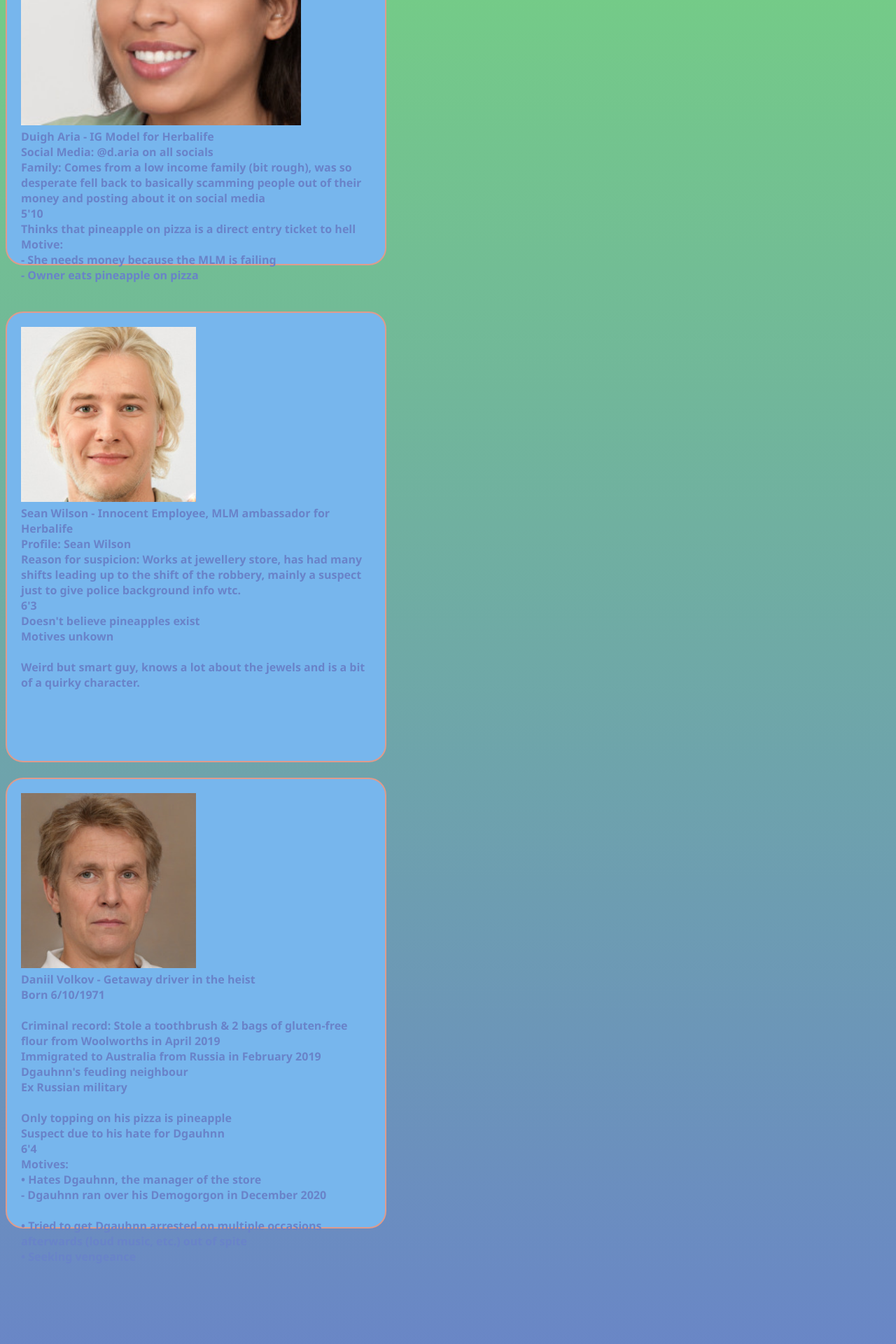
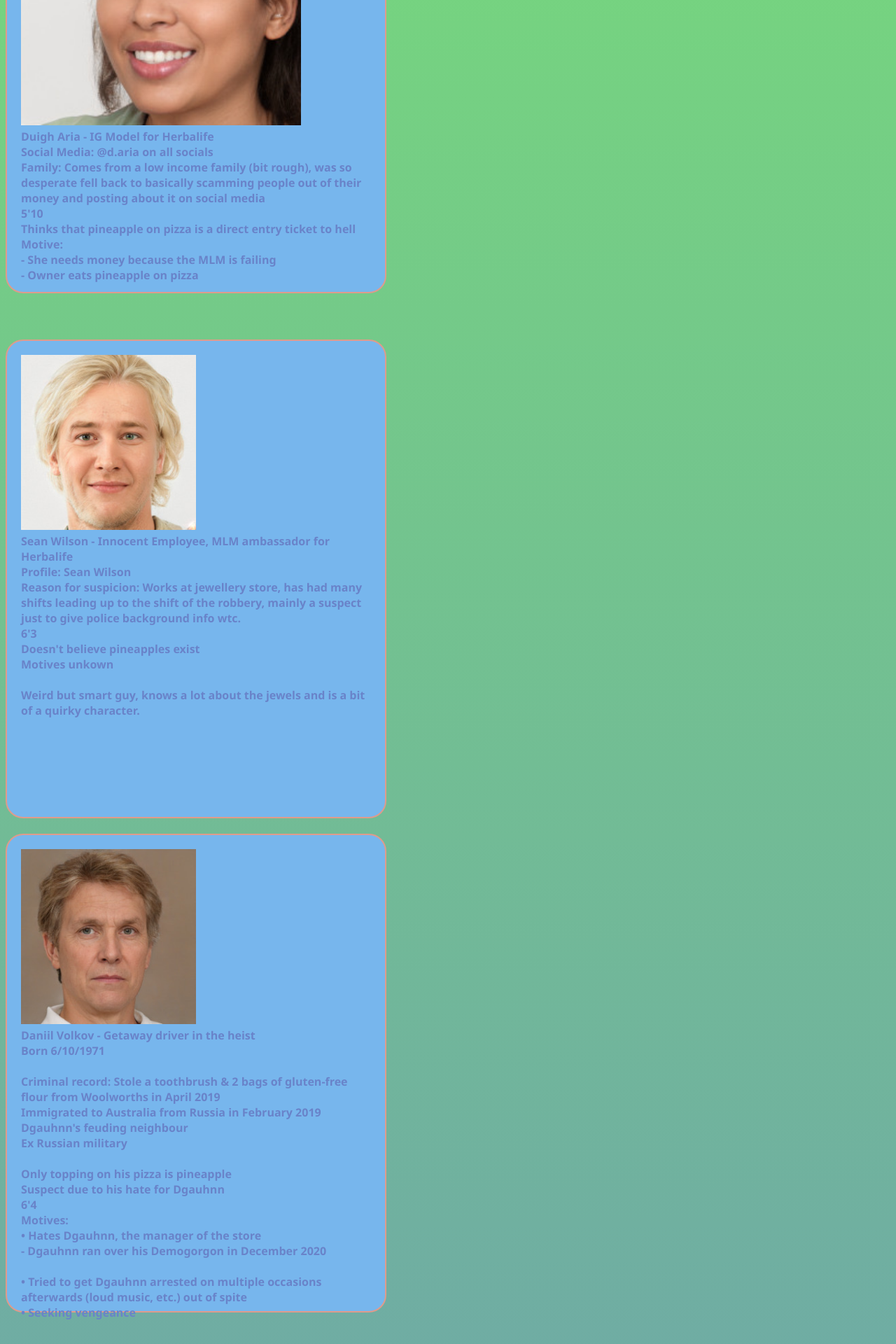
Before and after one commit to MangoParrot/MangoParrot.github.io, a PHP site: page /inno.html in a window 1280 px wide. Shown: the part 517-2437 px from the top of the page at 70% size. Run offline with PHP 8.4, Linux system fonts and the light colour scheme.

Commit message:
here u go josh v3

```diff
--- a/inno.css
+++ b/inno.css
@@ -2,7 +2,7 @@ body {
     color: rgb(105, 131, 201);
     font-family: 'Segoe UI', Tahoma, Geneva, Verdana, sans-serif;
     font-weight: bold;
-    height: 2500px;
+    height: 4500px;
     background-color: #77DD77;
     background-image:
       linear-gradient(
@@ -23,7 +23,7 @@ body {
 .person1{
     background-color:rgb(119, 182, 237);
     Width:500px;
-    height:600px;
+    height:640px;
     border-radius: 25px;
     border: 2px solid rgb(224, 155, 139);
     padding: 20px;
```
Also changed, not shown: person4.jpg (added), person5.jpg (added).
